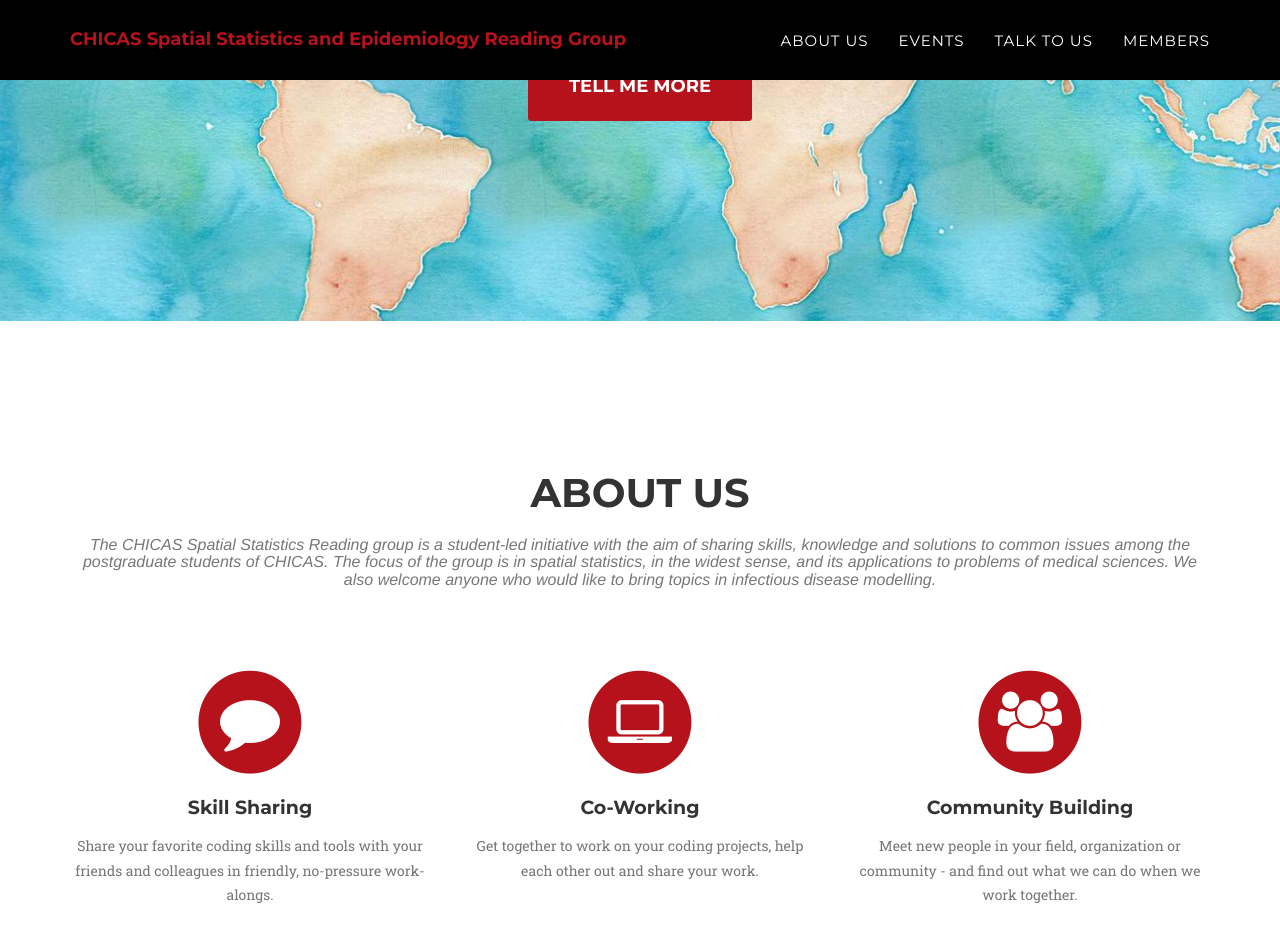
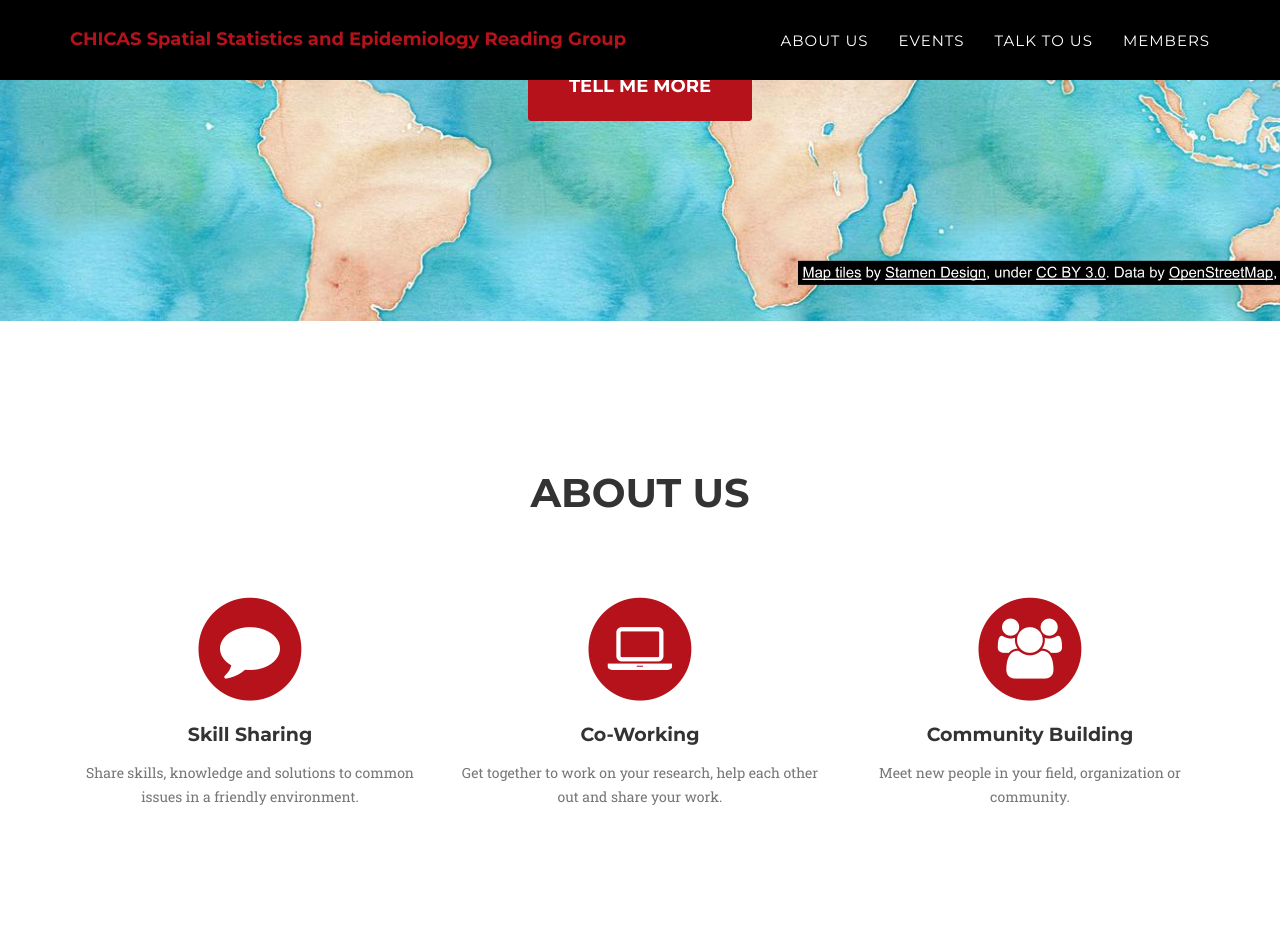
Before and after one commit to chicas-spatstat-reading-group/chicas-spatstat-reading-group.github.io, a Jekyll site: the page built from index.html, in a window 1280 px wide and 1400 px high, scrolled down 437 px. Shown: the top 952 px of the window. Built offline with Jekyll 4.4.1, drawn with Linux system fonts in a browser that asks for light colours; some web fonts are replaced; some of the changed text lies outside the part shown.

```diff
--- a/_config.yml
+++ b/_config.yml
@@ -18,7 +18,7 @@ language: en
 # Optional Configuration
 # None of these things need to be changed - but feel free!
 
-titleBackground: "img/5.jpg"
+titleBackground: "img/6.svg"
 headlineSmall: "Welcome To Our Reading Group!"
 headlineMain: "Let's Work Together"
 
--- a/_data/en.yml
+++ b/_data/en.yml
@@ -5,16 +5,16 @@ contact: Contact
 members: Members
 tellMeMore: Tell Me More
 
-activitiesSubheading: 'The CHICAS Spatial Statistics Reading group is a student-led initiative with the aim of sharing skills, knowledge and solutions to common issues among the postgraduate students of CHICAS. The focus of the group is in spatial statistics, in the widest sense, and its applications to problems of medical sciences. We also welcome anyone who would like to bring topics in infectious disease modelling.'
+activitiesSubheading:
 activities:
   - title: Skill Sharing
-    description: 'Share your favorite coding skills and tools with your friends and colleagues in friendly, no-pressure work-alongs.</p>'
+    description: 'Share skills, knowledge and solutions to common issues in a friendly environment.</p>'
     icon: fa-comment
   - title: Co-Working
-    description: 'Get together to work on your coding projects, help each other out and share your work.'
+    description: 'Get together to work on your research, help each other out and share your work.'
     icon: fa-laptop
   - title: Community Building
-    description: 'Meet new people in your field, organization or community - and find out what we can do when we work together.'
+    description: 'Meet new people in your field, organization or community.'
     icon: fa-group
 
 events: Events
@@ -38,7 +38,7 @@ contactSubheading: 'We use GitHub to get coding help, talk about events and shar
 contact: Talk To Us
 
 teamHeadline: Who We Are
-teamSubheading: "We're scientists, students and researchers who want to work with you!"
+teamSubheading: "We're a group of students and researchers who put passion in what they do!"
 interests: Interests
 
-codeOfConduct: Study Group Code of Conduct
+#codeOfConduct: Study Group Code of Conduct
--- a/_posts/2017-04-09-SecondEvent.markdown
+++ b/_posts/2017-04-09-SecondEvent.markdown
@@ -1,9 +1,9 @@
 ---
-title: Lessons about MCMC
-text: Classic MCMC methods for Bayesian Inference
+title: TBC
+text: tbc
 location: Furness LT 2
 link: https://github.com/chicas-spatstat-reading-group/events/tree/master/1stEvent
-date: 2017-10-04
+date: 2018-10-04
 startTime: '15:00'
 endTime: '16:00'
 ---
```
Also changed, not shown: _posts/1977-01-01-myEvent.markdown (deleted, +0 -10 lines), _posts/2017-04-07-rf.markdown (deleted, +0 -9 lines), img/6.svg (added).
